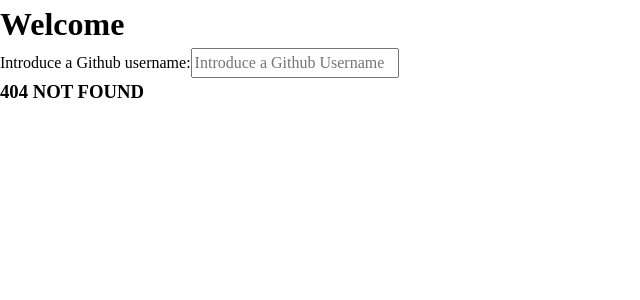
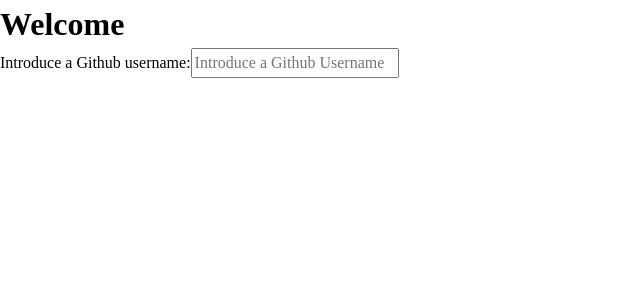
Before and after one commit to Johanson1988/GitHub-Repositories-With-Search-Functionality, a React (Create React App) app: page / in a window 1280 px wide. Before the commit this address had no page. Shown: the top 300 px of the page, without its empty margins (0-640 px from the left). Built offline with nearby package versions, Linux system fonts and the light colour scheme.

Commit message:
Feat: Displays username or 404 depending on valid user entered

```diff
--- a/src/pages/Homepage.tsx
+++ b/src/pages/Homepage.tsx
@@ -7,13 +7,11 @@
         const [userData, setUserData] = useState({login: ''});
 
     const getUserName = async(username: string) => {
-        if (username.length > 3) {
 
-            const userData = await getUsersData(username);
+        const userData = await getUsersData(username);
 
-            setUserData(userData);
-            console.log("_USERDATA: ", userData, "_USERNAME: ", username);
-        }
+        setUserData(userData);
+        console.log("_USERDATA: ", userData, "_USERNAME: ", username);
     }
     return(
         <>
@@ -22,7 +20,9 @@
             <UserSearchBar findUser={getUserName} />
             <section data-testid="user-container">
             {
-                userData.login ? <h3>{userData.login}</h3> : <h3>404 NOT FOUND</h3>
+                userData ? userData.login ? <h3>{userData.login}</h3> : null : <h3>404 NOT FOUND</h3>
+
+
             }
             </section>
         </>
```
